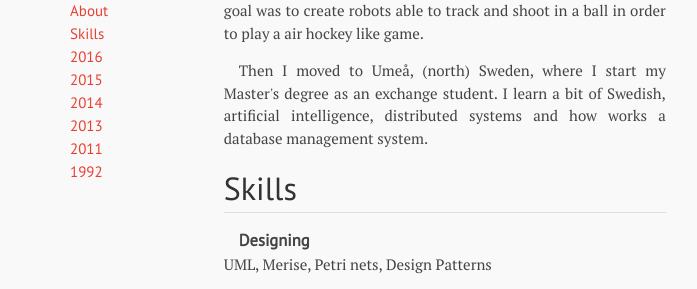
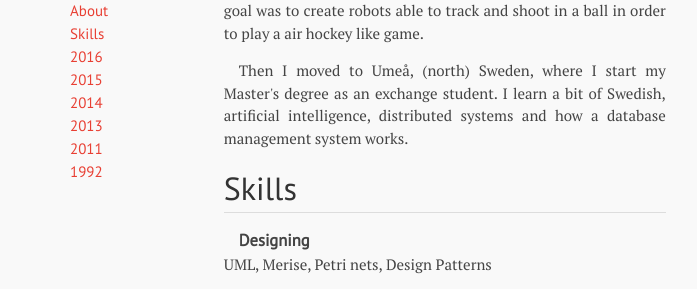
Before and after one commit to blasterbug/blasterbug.github.io, a Jekyll site: the page built from curriculum.md, in a window 1280 px wide and 900 px high, scrolled down 345 px. Shown: the part 200-489 px from the top of the window, without its empty margins (283-980 px from the left). Built offline with Jekyll 4.4.1, drawn with Linux system fonts in a browser that asks for light colours; some web fonts are replaced.

```diff
--- a/curriculum.md
+++ b/curriculum.md
@@ -42,7 +42,7 @@ about: true
   </p>
 
   <p>
-    Then I moved to Umeå, (north) Sweden, where I start my Master's degree as an exchange student. I learn a bit of Swedish, artificial intelligence, distributed systems and how works a database management system.
+    Then I moved to Umeå, (north) Sweden, where I start my Master's degree as an exchange student. I learn a bit of Swedish, artificial intelligence, distributed systems and how a database management system works.
   </p>
 
   <h2 id="skills">Skills</h2>
```
